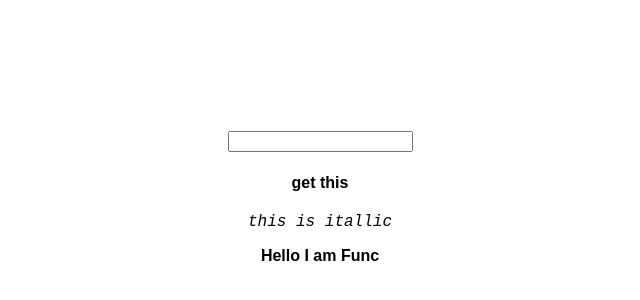
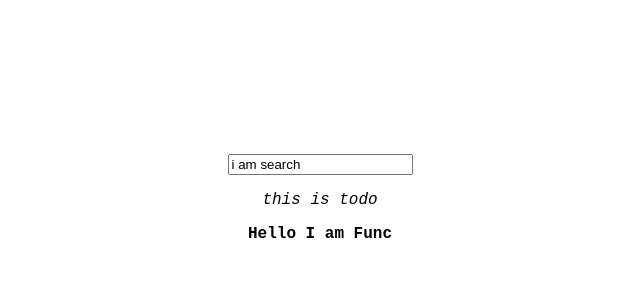
Before and after one commit to codemattcode/React-API-consume, a React (Create React App) app: page / in a window 1280 px wide. Shown: the part 44-344 px from the top of the page, without its empty margins (320-960 px from the left). Built offline with nearby package versions, Linux system fonts and the light colour scheme.

Commit message:
refactor

```diff
--- a/src/Comps/App.js
+++ b/src/Comps/App.js
@@ -10,18 +10,22 @@ class App extends Component {
       <div className="app-wrapper">
 
         <div>
-            <Search />
+              <Search />
         </div>
 
         <div>
-          <h4>get this</h4>
             <code>
               <Todo />
             </code>
-            <div>
+        </div>
+
+        <div>
+            <code>
               <Func />
-            </div>
+            </code>
         </div>
+
+
 
       </div>
     )
--- a/src/Comps/Search.js
+++ b/src/Comps/Search.js
@@ -4,15 +4,24 @@ class Search extends Component {
   constructor(props) {
     super(props);
 
-    this.state = {term: ''};
+    this.state = { monkey: 'i am search' };
   }
 
+ render () {
+   return (
+      <div>
+      {/* input tells state what to do */}
+     {/* <input onChange={ e => this.setState({ monkey: e.target.value }) } />
+     {this.state.monkey} */}
 
-    break;
+    {/* controlled Component : state tells input what to do */}
+    <input value={this.state.monkey}
+      onChange={ e => this.setState({ monkey: e.target.value }) } />
 
- render () {
-   return <input onChange={ e => console.log(e.target.value) } />;
+      </div>
+    );
  }
+
 }
 
 
--- a/src/Comps/Todo.js
+++ b/src/Comps/Todo.js
@@ -4,7 +4,7 @@ import React, { Component } from 'react';
 
 class Todo extends Component {
  placeInside(){
-   return <i>this is itallic</i>;
+   return <i>this is todo</i>;
  }
 
   render() {
```
